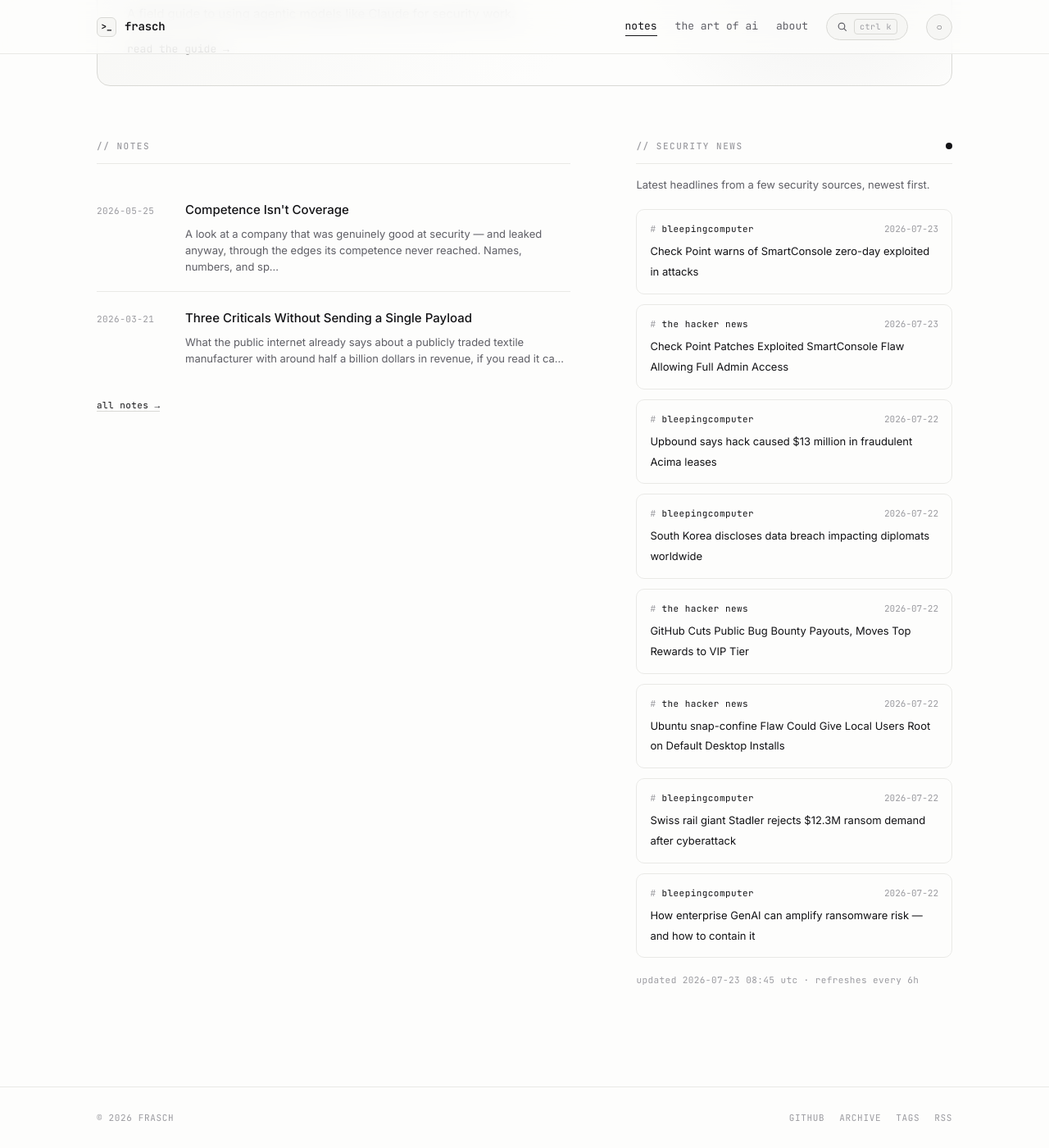
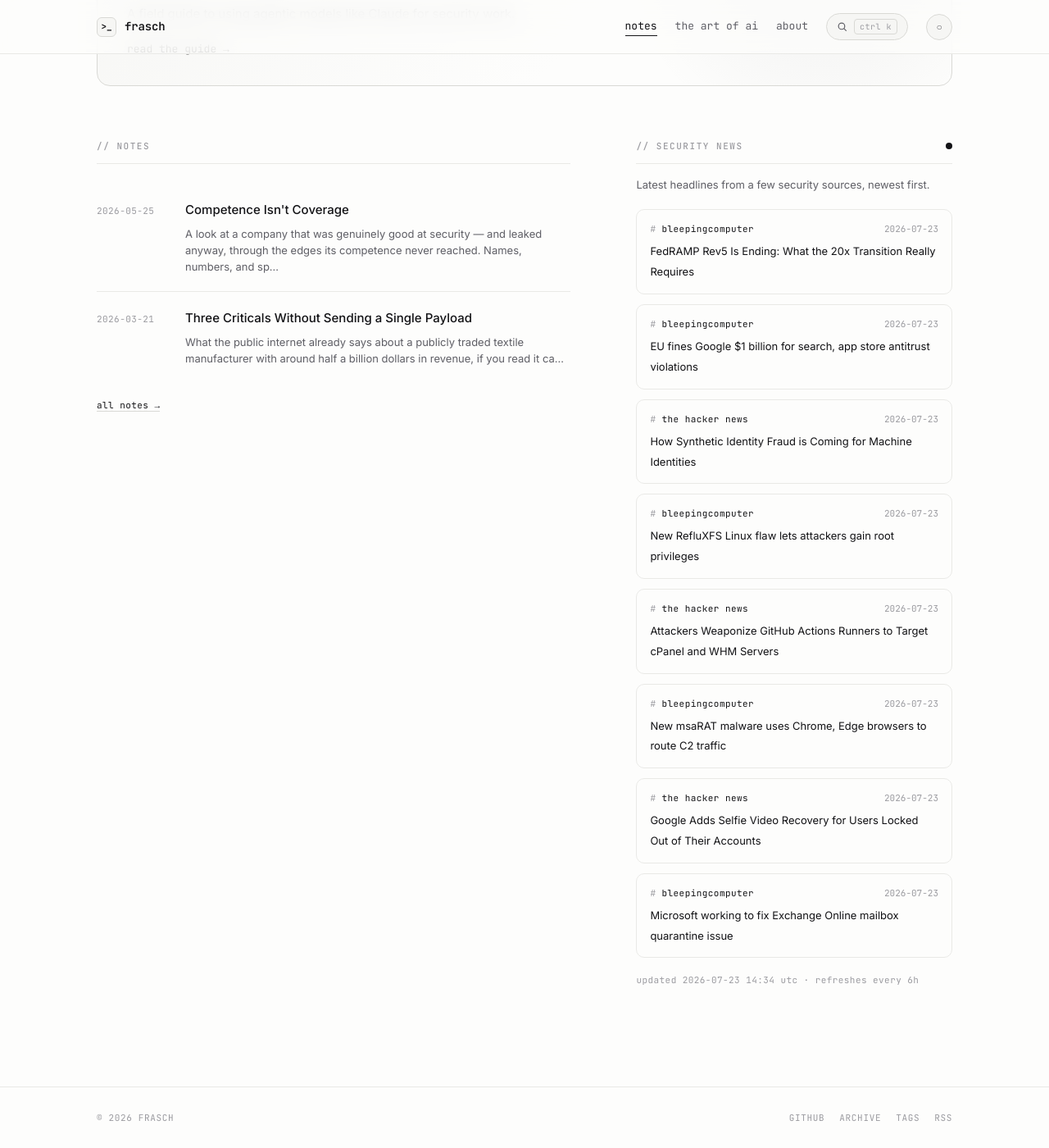
Before and after one commit to whoisfrasch/frasch, a Jekyll site: the page built from index.html, in a window 1280 px wide and 1400 px high, scrolled down 615 px. Shown: the whole window at 82% size. Built offline with Jekyll 4.4.1, drawn with Linux system fonts in a browser that asks for light colours.

Commit message:
Refresh security news feed

```diff
--- a/_data/news.json
+++ b/_data/news.json
@@ -1,53 +1,53 @@
 {
-  "updated": "2026-07-23T08:45:47Z",
+  "updated": "2026-07-23T14:34:58Z",
   "items": [
     {
       "source": "bleepingcomputer",
-      "title": "Check Point warns of SmartConsole zero-day exploited in attacks",
-      "link": "https://www.bleepingcomputer.com/news/security/check-point-patches-smartconsole-zero-day-exploited-in-attacks/",
-      "date": "2026-07-23T08:13:07Z"
+      "title": "FedRAMP Rev5 Is Ending: What the 20x Transition Really Requires",
+      "link": "https://www.bleepingcomputer.com/news/security/fedramp-rev5-is-ending-what-the-20x-transition-really-requires/",
+      "date": "2026-07-23T14:00:10Z"
+    },
+    {
+      "source": "bleepingcomputer",
+      "title": "EU fines Google $1 billion for search, app store antitrust violations",
+      "link": "https://www.bleepingcomputer.com/news/google/eu-fines-google-1-billion-for-digital-markets-act-breaches-in-search-and-play-store/",
+      "date": "2026-07-23T12:33:19Z"
     },
     {
       "source": "the hacker news",
-      "title": "Check Point Patches Exploited SmartConsole Flaw Allowing Full Admin Access",
-      "link": "https://thehackernews.com/2026/07/check-point-patches-exploited.html",
-      "date": "2026-07-23T06:34:36Z"
+      "title": "How Synthetic Identity Fraud is Coming for Machine Identities",
+      "link": "https://thehackernews.com/2026/07/how-synthetic-identity-fraud-is-coming.html",
+      "date": "2026-07-23T11:45:00Z"
     },
     {
       "source": "bleepingcomputer",
-      "title": "Upbound says hack caused $13 million in fraudulent Acima leases",
-      "link": "https://www.bleepingcomputer.com/news/security/upbound-says-hack-caused-13-million-in-fraudulent-acima-leases/",
-      "date": "2026-07-22T21:43:39Z"
+      "title": "New RefluXFS Linux flaw lets attackers gain root privileges",
+      "link": "https://www.bleepingcomputer.com/news/linux/new-refluxfs-linux-flaw-lets-attackers-gain-root-privileges/",
+      "date": "2026-07-23T11:40:16Z"
+    },
+    {
+      "source": "the hacker news",
+      "title": "Attackers Weaponize GitHub Actions Runners to Target cPanel and WHM Servers",
+      "link": "https://thehackernews.com/2026/07/attackers-weaponize-github-actions.html",
+      "date": "2026-07-23T11:28:54Z"
     },
     {
       "source": "bleepingcomputer",
-      "title": "South Korea discloses data breach impacting diplomats worldwide",
-      "link": "https://www.bleepingcomputer.com/news/security/south-korea-discloses-data-breach-impacting-diplomats-worldwide/",
-      "date": "2026-07-22T20:06:54Z"
+      "title": "New msaRAT malware uses Chrome, Edge browsers to route C2 traffic",
+      "link": "https://www.bleepingcomputer.com/news/security/new-msarat-malware-uses-chrome-edge-browsers-to-route-c2-traffic/",
+      "date": "2026-07-23T10:00:00Z"
     },
     {
       "source": "the hacker news",
-      "title": "GitHub Cuts Public Bug Bounty Payouts, Moves Top Rewards to VIP Tier",
-      "link": "https://thehackernews.com/2026/07/github-cuts-public-bug-bounty-payouts.html",
-      "date": "2026-07-22T18:37:42Z"
-    },
-    {
-      "source": "the hacker news",
-      "title": "Ubuntu snap-confine Flaw Could Give Local Users Root on Default Desktop Installs",
-      "link": "https://thehackernews.com/2026/07/ubuntu-snap-confine-flaw-could-give.html",
-      "date": "2026-07-22T18:07:16Z"
+      "title": "Google Adds Selfie Video Recovery for Users Locked Out of Their Accounts",
+      "link": "https://thehackernews.com/2026/07/google-adds-selfie-video-recovery-for.html",
+      "date": "2026-07-23T10:00:00Z"
     },
     {
       "source": "bleepingcomputer",
-      "title": "Swiss rail giant Stadler rejects $12.3M ransom demand after cyberattack",
-      "link": "https://www.bleepingcomputer.com/news/security/swiss-rail-giant-stadler-rejects-123m-ransom-demand-after-cyberattack/",
-      "date": "2026-07-22T16:59:17Z"
-    },
-    {
-      "source": "bleepingcomputer",
-      "title": "How enterprise GenAI can amplify ransomware risk — and how to contain it",
-      "link": "https://www.bleepingcomputer.com/news/security/how-enterprise-genai-can-amplify-ransomware-risk-and-how-to-contain-it/",
-      "date": "2026-07-22T15:30:00Z"
+      "title": "Microsoft working to fix Exchange Online mailbox quarantine issue",
+      "link": "https://www.bleepingcomputer.com/news/microsoft/microsoft-working-to-fix-exchange-online-mailbox-quarantine-issue/",
+      "date": "2026-07-23T09:20:10Z"
     }
   ]
 }
```
